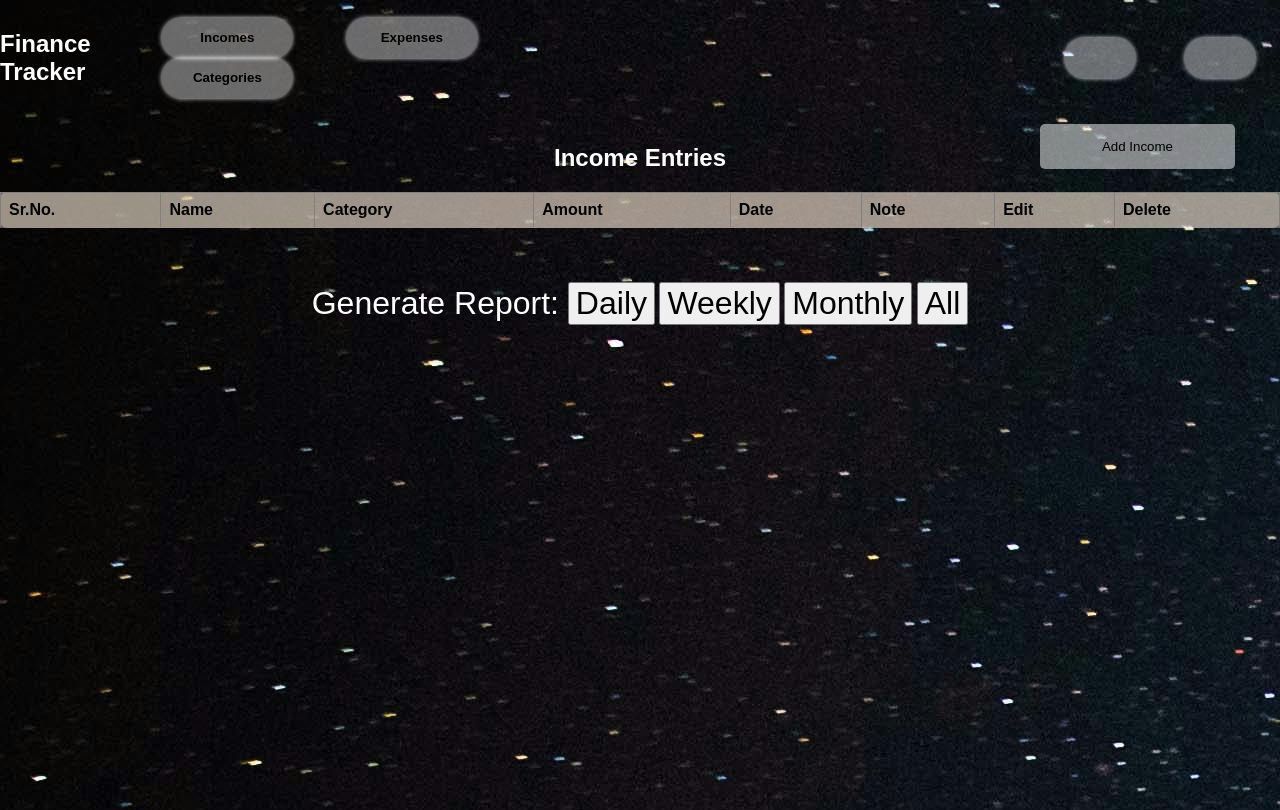
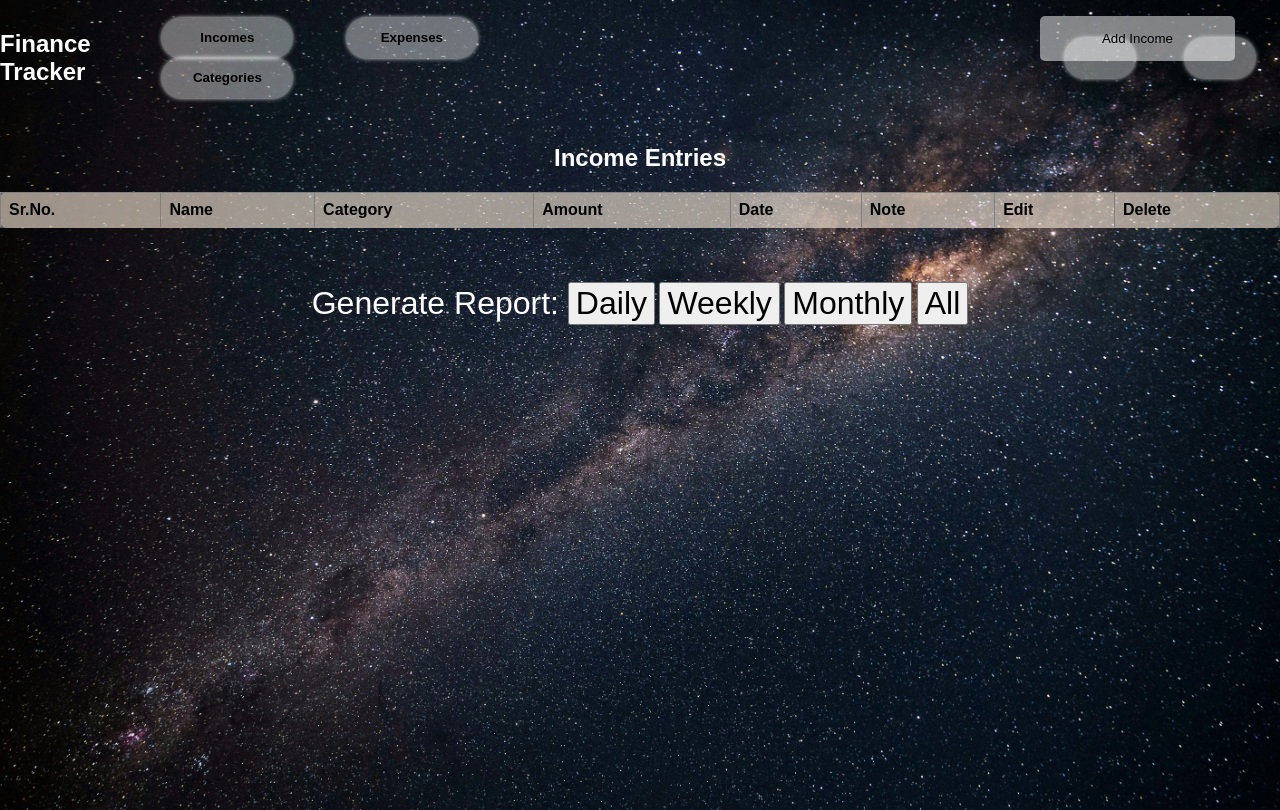
Before and after one commit to amulya195/finance_tracker, a Django app: page /incomes in a window 1280 px wide. Run offline with Django 4.2, Linux system fonts and the light colour scheme; a user stored in the database is signed in; data comes from the database, SQL or seed files in the repository; both versions use the stored data as it was after the commit; lists and menus that the app fills with data are empty.

Commit message:
updated css

```diff
--- a/static/css/dashboard.css
+++ b/static/css/dashboard.css
@@ -2,8 +2,10 @@ body {
     font-family: Arial, sans-serif;
     margin: 0;
     padding: 0;
-    background: url(milky.jpg);
+    background: url(milky1.jpg) no-repeat center center fixed;
+    background-size: 100% 100%;
 }
+
 
 header {
     background-color: #ffffff44;
--- a/static/css/expense.css
+++ b/static/css/expense.css
@@ -1,10 +1,14 @@
-body{
-    /* display: flex;
-    justify-content: center;
-    align-items: center; */
+body {
+    margin: 0;
+    padding: 0;
     min-height: 100vh;
-    background: url(milky.jpg);
+    background-image: url('mon.jpg');
+    background-repeat: no-repeat;
+    background-position: center center;
+    background-attachment: fixed;
+    background-size: cover;
 }
+
 /* styles.css */
 
 /* styles.css */
--- a/static/css/income.css
+++ b/static/css/income.css
@@ -1,10 +1,14 @@
-body{
-    /* display: flex;
-    justify-content: center;
-    align-items: center; */
+body {
+    margin: 0;
+    padding: 0;
     min-height: 100vh;
-    background: url(mon.jpg);
+    background-image: url('milky1.jpg');
+    background-repeat: no-repeat;
+    background-position: center center;
+    background-attachment: fixed;
+    background-size: cover;
 }
+
 /* styles.css */
 
 /* styles.css */
--- a/static/css/nav.css
+++ b/static/css/nav.css
@@ -2,7 +2,7 @@ body {
     font-family: Arial, sans-serif;
     margin: 0;
     padding: 0;
-    background: url(milky.jpg);
+
 }
 
 .nav
--- a/templates/income.html
+++ b/templates/income.html
@@ -3,7 +3,7 @@
 <html>
 <head>
     <title>Finance Tracker | Incomes</title>
-    <link rel="stylesheet" href="{% static 'css/expense.css' %}" type="text/css" media="all" >
+    <link rel="stylesheet" href="{% static 'css/income.css' %}" type="text/css" media="all" >
     <link rel="stylesheet" href="{% static 'css/nav.css' %}" type="text/css" media="all" >
     <style>
         /* Style for the close button */
--- a/templates/income_edit.html
+++ b/templates/income_edit.html
@@ -3,7 +3,7 @@
 <html>
 <head>
     <title>Finance Tracker | Incomes</title>
-    <link rel="stylesheet" href="{% static 'css/expense.css' %}" type="text/css" media="all" >
+    <link rel="stylesheet" href="{% static 'css/income.css' %}" type="text/css" media="all" >
 
 </head>
 <body>
```
Also changed, not shown: static/css/profile.css (+3 -13 lines), static/css/setting.css (+3 -10 lines), db.sqlite3, static/css/category.jpg (added), static/css/milky.jpg, static/css/milky1.jpg (added).
